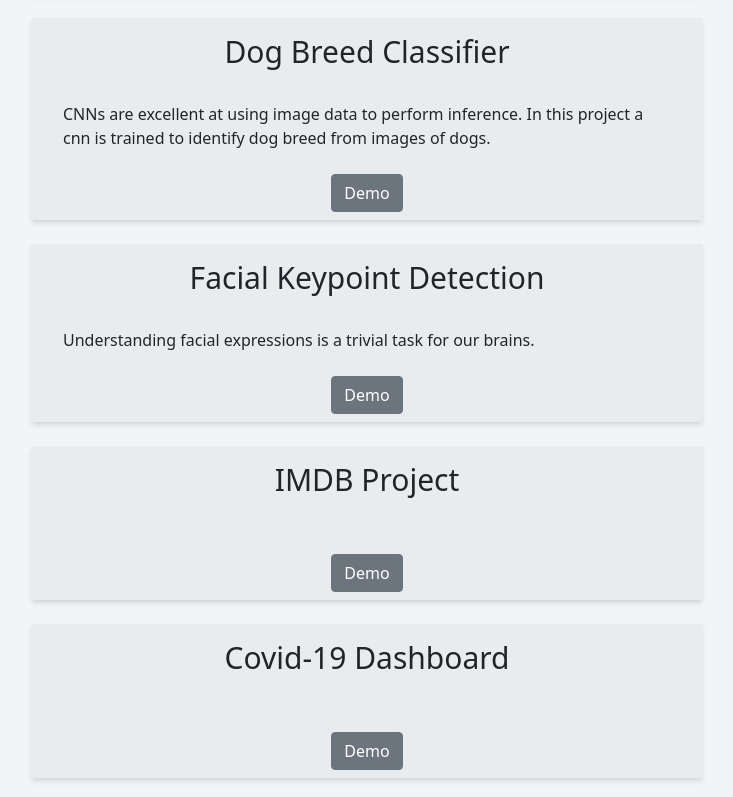
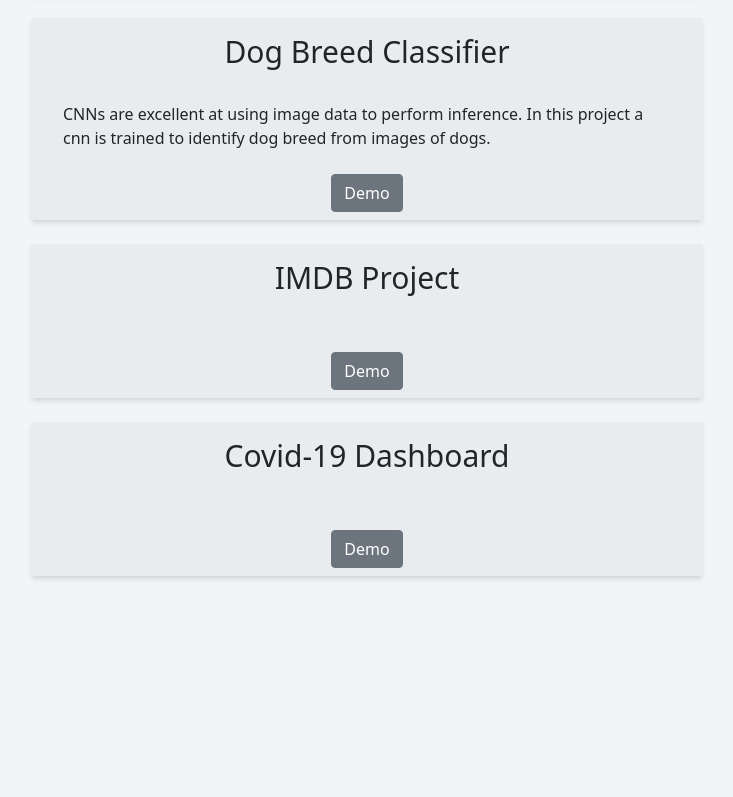
Before and after one commit to redam94/Portfolio, a React (Create React App) app: page /projects in a window 1280 px wide. Shown: the part 538-1335 px from the top of the page, without its empty margins (273-1006 px from the left). After the commit the page ends 1138 px from the top, so only its background shows below. Built offline with nearby package versions, Linux system fonts and the light colour scheme.

Commit message:
changed package

```diff
--- a/package.json
+++ b/package.json
@@ -15,7 +15,10 @@
     "react-router": "^5.2.0",
     "react-router-dom": "^5.2.0",
     "react-scripts": "^4.0.0",
-    "web-vitals": "^1.1.0"
+    "web-vitals": "^1.1.0",
+    "autoprefixer": "^9.8.6",
+    "postcss": "^7.0.36",
+    "tailwindcss": "npm:@tailwindcss/postcss7-compat@^2.2.7"
   },
   "scripts": {
     "start": "craco start",
--- a/src/client/assets/projects.json
+++ b/src/client/assets/projects.json
@@ -35,17 +35,6 @@
             ]
         },
         {
-            "name": "Facial Keypoint Detection",
-            "description": "Understanding facial expressions is a trivial task for our brains. ",
-            "key": 4,
-            "pic": "",
-            "keywords":[
-                "MachineLearning",
-                "PyTorch",
-                "DataPipeline"
-            ]
-        },
-        {
             "name": "IMDB Project",
             "description": "",
             "key": 5,
--- a/src/client/pages/DogPage/assets/dogModel.js
+++ b/src/client/pages/DogPage/assets/dogModel.js
@@ -5,6 +5,7 @@
     constructor(){
 
       this.URL =  process.env.REACT_APP_BASE_MODEL + 'dogs/model.json'; //'http://localhost:3999/models/dogs/model.json'
+      console.log(this.URL);
       this.dogNames = [
           'Affenpinscher',
           'Afghan_hound',
```
